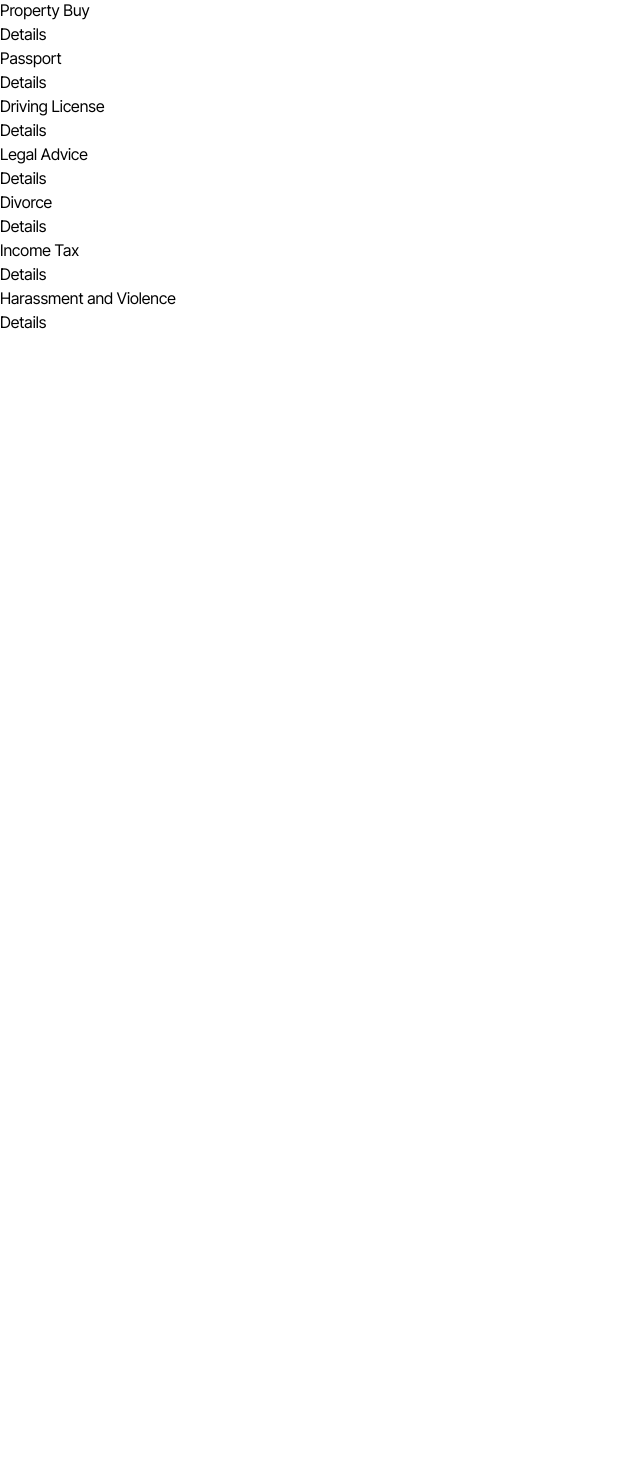
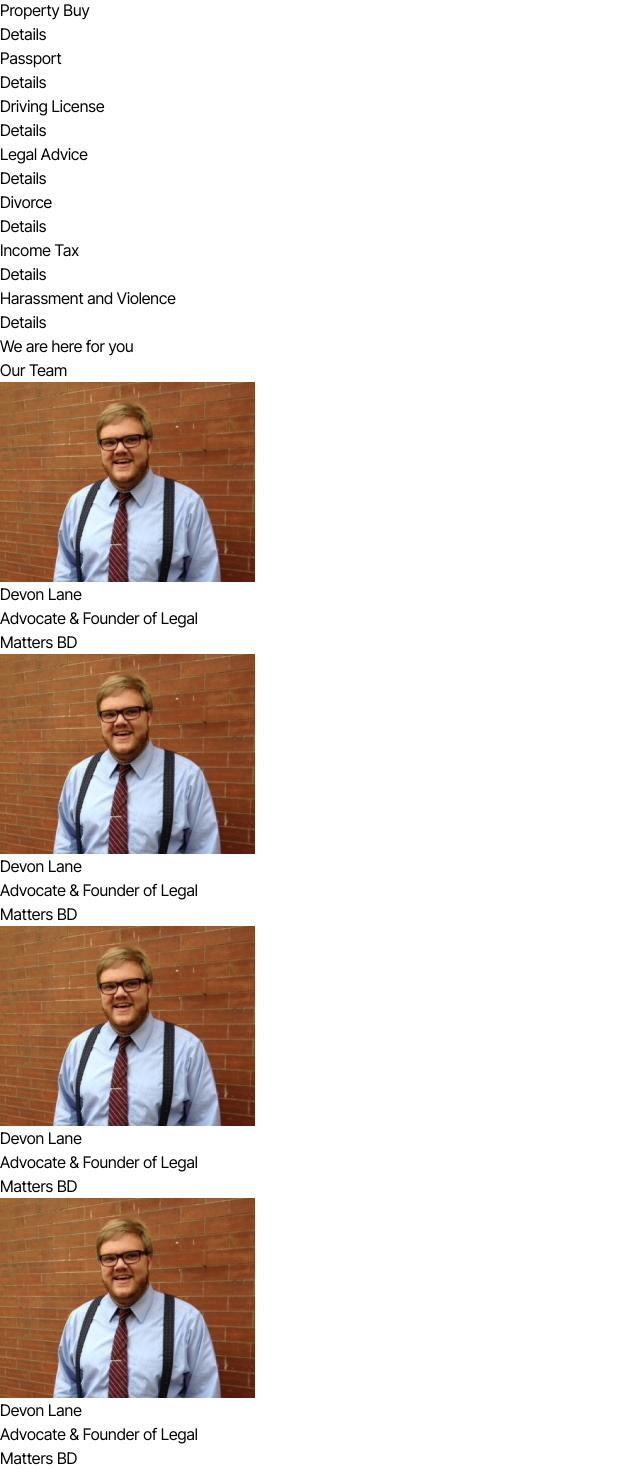
Before and after one commit to Almansur342/Law-firm, a Next.js app: page / in a window 1280 px wide. Shown: the part 1135-2605 px from the top of the page, without its empty margins (0-640 px from the left). Before the commit the page ends 1469 px from the top, so only its background shows below. Built offline with nearby package versions, Linux system fonts and the light colour scheme.

Commit message:
Our team section has been added

```diff
--- /dev/null
+++ b/src/app/Components/Team.jsx
@@ -0,0 +1,54 @@
+import Image from 'next/image'
+import React from 'react'
+
+export default function Team() {
+  return (
+    <div className='bg-[#F3F3F3]'>
+      <div className='max-w-[1200px] relative mx-auto flex  py-20 '>
+        <div>
+        <h3 className='text-xl text-[#6B7280]'>We are here for you</h3>
+        <h1 className='text-[#030712] text-7xl font-bold mt-1'><span className='text-[#B6BCC6]'>Our</span> Team</h1>
+        </div>
+        <div className='grid grid-cols-2 gap-7 absolute -top-32 right-1'>
+          <div>
+          <Image
+          height={200}
+          width={255}
+          alt='Legal matter bd team member'
+          src="/Images/Rectangle 8366.png"/>
+          <h1 className='text-[#030712] text-xl font-semibold mt-2'>Devon Lane</h1>
+          <p className='text-[#6B7280] py-2'>Advocate & Founder of Legal <br className='hidden lg:block' /> Matters BD</p>
+          </div>
+          <div>
+          <Image
+          height={200}
+          width={255}
+          alt='Legal matter bd team member'
+          src="/Images/Rectangle 8366.png"/>
+          <h1 className='text-[#030712] text-xl font-semibold mt-2'>Devon Lane</h1>
+          <p className='text-[#6B7280] py-2'>Advocate & Founder of Legal <br className='hidden lg:block' /> Matters BD</p>
+          </div>
+          <div>
+          <Image
+          height={200}
+          width={255}
+          alt='Legal matter bd team member'
+          src="/Images/Rectangle 8366.png"/>
+          <h1 className='text-[#030712] text-xl font-semibold mt-2'>Devon Lane</h1>
+          <p className='text-[#6B7280] py-2'>Advocate & Founder of Legal <br className='hidden lg:block' /> Matters BD</p>
+          </div>
+          <div>
+          <Image
+          height={200}
+          width={255}
+          alt='Legal matter bd team member'
+          src="/Images/Rectangle 8366.png"/>
+          <h1 className='text-[#030712] text-xl font-semibold mt-2'>Devon Lane</h1>
+          <p className='text-[#6B7280] py-2'>Advocate & Founder of Legal <br className='hidden lg:block' /> Matters BD</p>
+          </div>
+
+        </div>
+      </div>
+    </div>
+  )
+}
--- a/src/app/page.js
+++ b/src/app/page.js
@@ -2,6 +2,7 @@ import Image from "next/image";
 import Banner from "./Components/Banner";
 import About from "./Components/About";
 import Services from "./Components/Service/Services";
+import Team from "./Components/Team";
 
 export default function Home() {
   return (
@@ -15,6 +16,9 @@ export default function Home() {
       <div className="my-20">
           <Services></Services>
         </div>
+      <div className="my-48">
+          <Team></Team>
+        </div>
     </div>
   );
 }
```
Also changed, not shown: public/Images/Rectangle 8366.png (added).
